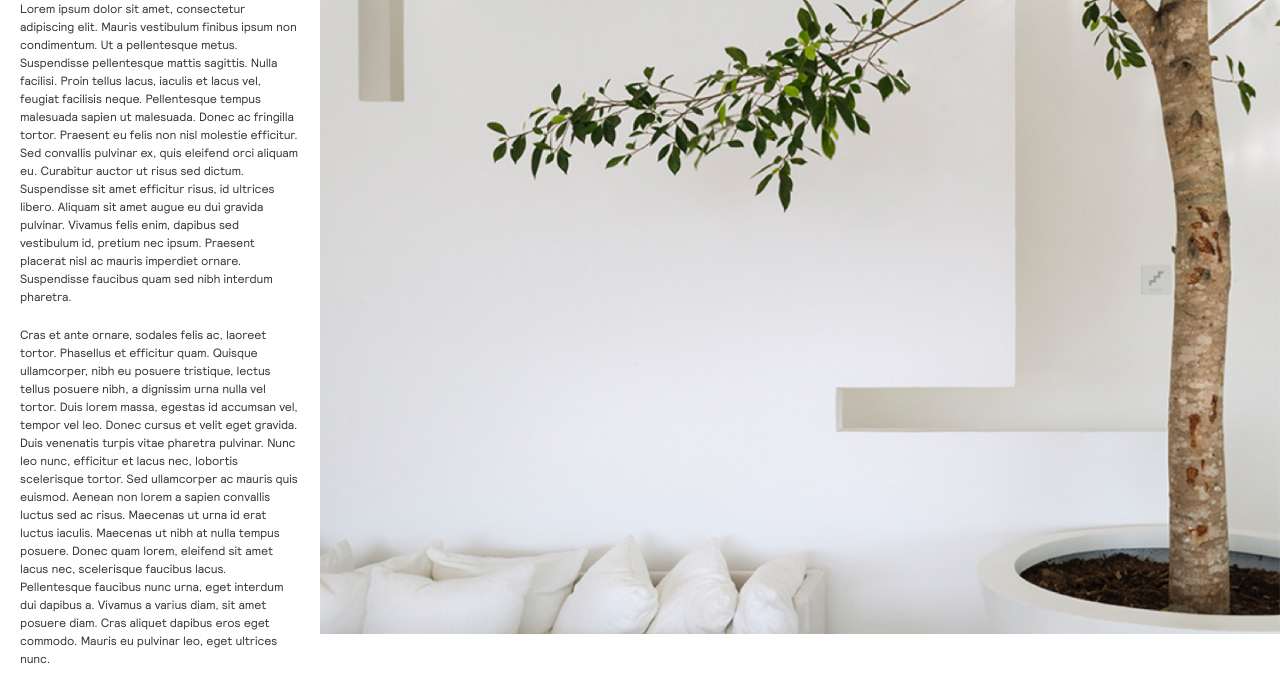
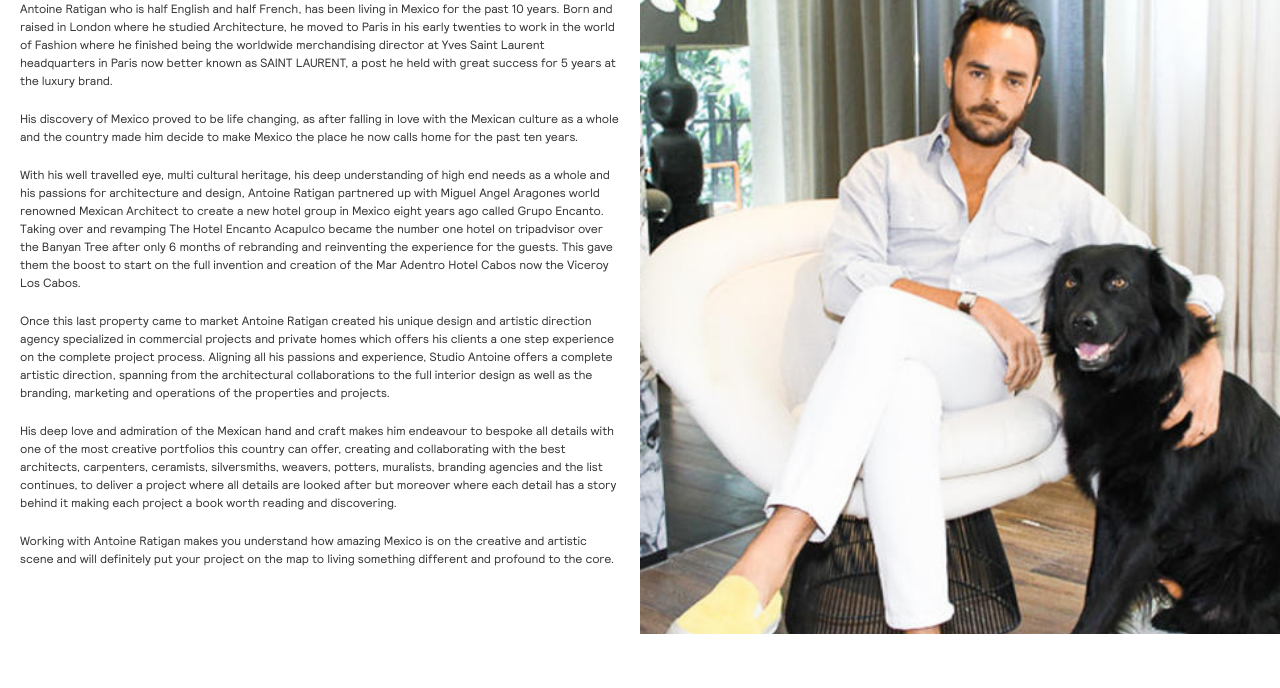
Before and after one commit to SandraStudioAntoine/studio_antoine, a Gatsby site: page /information in a window 1280 px wide. Shown: the part 166-854 px from the top of the page. After the commit the page ends 800 px from the top, so only its background shows below. Built offline with nearby package versions, Linux system fonts and the light colour scheme; Gatsby itself is replaced by a stand-in of ours.

Commit message:
Update info page

```diff
--- a/src/pages/information.js
+++ b/src/pages/information.js
@@ -4,7 +4,7 @@ import { Link } from "gatsby"
 import Layout from "../components/layout"
 import Seo from "../components/seo"
 import WordImg from "../images/wordmark.svg"
-import InfoImg from "../images/info-img.jpg"
+import InfoImg from "../images/about-img.jpg"
 
 const Information = () => (
   <Layout>
@@ -43,7 +43,7 @@ const Information = () => (
           style={{
             position: `relative`,
             left: `20px`,
-            width: `calc(25vw - 40px)`,
+            width: `calc(50vw - 40px)`,
             margin: `0`,
             marginTop: `30px`,
             fontFamily: `relativebook`,
@@ -51,13 +51,13 @@ const Information = () => (
             lineHeight: `18px`,
           }}
         >
-          Lorem ipsum dolor sit amet, consectetur adipiscing elit. Mauris vestibulum finibus ipsum non condimentum. Ut a pellentesque metus. Suspendisse pellentesque mattis sagittis. Nulla facilisi. Proin tellus lacus, iaculis et lacus vel, feugiat facilisis neque. Pellentesque tempus malesuada sapien ut malesuada. Donec ac fringilla tortor. Praesent eu felis non nisl molestie efficitur. Sed convallis pulvinar ex, quis eleifend orci aliquam eu. Curabitur auctor ut risus sed dictum. Suspendisse sit amet efficitur risus, id ultrices libero. Aliquam sit amet augue eu dui gravida pulvinar. Vivamus felis enim, dapibus sed vestibulum id, pretium nec ipsum. Praesent placerat nisl ac mauris imperdiet ornare. Suspendisse faucibus quam sed nibh interdum pharetra.
+          Antoine Ratigan who is half English and half French, has been living in Mexico for the past 10 years.  Born and raised in London where he studied Architecture, he moved to Paris in his early twenties to work in the world of Fashion where he finished being the worldwide merchandising director at Yves Saint Laurent headquarters in Paris now better known as SAINT LAURENT, a post he held with great success for 5 years at the luxury brand.
         </p>
         <p
           style={{
             position: `relative`,
             left: `20px`,
-            width: `calc(25vw - 40px)`,
+            width: `calc(50vw - 40px)`,
             marginTop: `20px`,
             marginBottom: `20px`,
             fontFamily: `relativebook`,
@@ -65,7 +65,63 @@ const Information = () => (
             lineHeight: `18px`,
           }}
         >
-          Cras et ante ornare, sodales felis ac, laoreet tortor. Phasellus et efficitur quam. Quisque ullamcorper, nibh eu posuere tristique, lectus tellus posuere nibh, a dignissim urna nulla vel tortor. Duis lorem massa, egestas id accumsan vel, tempor vel leo. Donec cursus et velit eget gravida. Duis venenatis turpis vitae pharetra pulvinar. Nunc leo nunc, efficitur et lacus nec, lobortis scelerisque tortor. Sed ullamcorper ac mauris quis euismod. Aenean non lorem a sapien convallis luctus sed ac risus. Maecenas ut urna id erat luctus iaculis. Maecenas ut nibh at nulla tempus posuere. Donec quam lorem, eleifend sit amet lacus nec, scelerisque faucibus lacus. Pellentesque faucibus nunc urna, eget interdum dui dapibus a. Vivamus a varius diam, sit amet posuere diam. Cras aliquet dapibus eros eget commodo. Mauris eu pulvinar leo, eget ultrices nunc.
+          His discovery of Mexico proved to be life changing, as after falling in love with the Mexican culture as a whole and the country made him decide to make Mexico the place he now calls home for the past ten years.
+        </p>
+        <p
+          style={{
+            position: `relative`,
+            left: `20px`,
+            width: `calc(50vw - 40px)`,
+            marginTop: `20px`,
+            marginBottom: `20px`,
+            fontFamily: `relativebook`,
+            fontSize: `12px`,
+            lineHeight: `18px`,
+          }}
+        >
+          With his well travelled eye,  multi cultural heritage, his deep understanding of high end needs as a whole and his passions for architecture and design, Antoine Ratigan partnered up with Miguel Angel Aragones world renowned Mexican Architect to create a new hotel group in Mexico eight years ago called Grupo Encanto. Taking over and revamping The Hotel Encanto Acapulco became the number one hotel on tripadvisor over the Banyan Tree after only 6 months of rebranding and reinventing the experience for the guests. This gave them the boost to start on the full invention and creation of the Mar Adentro Hotel Cabos now the Viceroy Los Cabos.
+        </p>
+        <p
+          style={{
+            position: `relative`,
+            left: `20px`,
+            width: `calc(50vw - 40px)`,
+            marginTop: `20px`,
+            marginBottom: `20px`,
+            fontFamily: `relativebook`,
+            fontSize: `12px`,
+            lineHeight: `18px`,
+          }}
+        >
+          Once this last property came to market Antoine Ratigan created his unique design and artistic direction agency specialized in commercial projects and private homes which offers his clients a one step experience on the complete project process. Aligning all his passions and experience, Studio Antoine offers a complete artistic direction, spanning from the architectural collaborations to the full interior design as well as the branding, marketing and operations of the properties and projects.
+        </p>
+        <p
+          style={{
+            position: `relative`,
+            left: `20px`,
+            width: `calc(50vw - 40px)`,
+            marginTop: `20px`,
+            marginBottom: `20px`,
+            fontFamily: `relativebook`,
+            fontSize: `12px`,
+            lineHeight: `18px`,
+          }}
+        >
+          His deep love and admiration of the Mexican hand and craft makes him endeavour to bespoke all details with one of the most creative portfolios this country can offer, creating and collaborating with the best architects, carpenters, ceramists, silversmiths, weavers, potters, muralists, branding agencies and the list continues, to deliver a project where all details are looked after but moreover where each detail has a story behind it making each project a book worth reading and discovering.
+        </p>
+        <p
+          style={{
+            position: `relative`,
+            left: `20px`,
+            width: `calc(50vw - 40px)`,
+            marginTop: `20px`,
+            marginBottom: `20px`,
+            fontFamily: `relativebook`,
+            fontSize: `12px`,
+            lineHeight: `18px`,
+          }}
+        >
+          Working with Antoine Ratigan makes you understand how amazing Mexico is on the creative and artistic scene and will definitely put your project on the map to living something different and profound to the core.
         </p>
       </div>
       <img
@@ -76,9 +132,9 @@ const Information = () => (
           top: `80px`,
           right: `0`,
           height: `calc(100vh - 80px)`,
-          width: `75vw`,
+          width: `50vw`,
           objectFit: `cover`,
-          objectPosition: `0% 100%`,
+          objectPosition: `0% 0%`,
         }}
       />
     </div>
```
Also changed, not shown: src/images/about-img.jpg (added).
